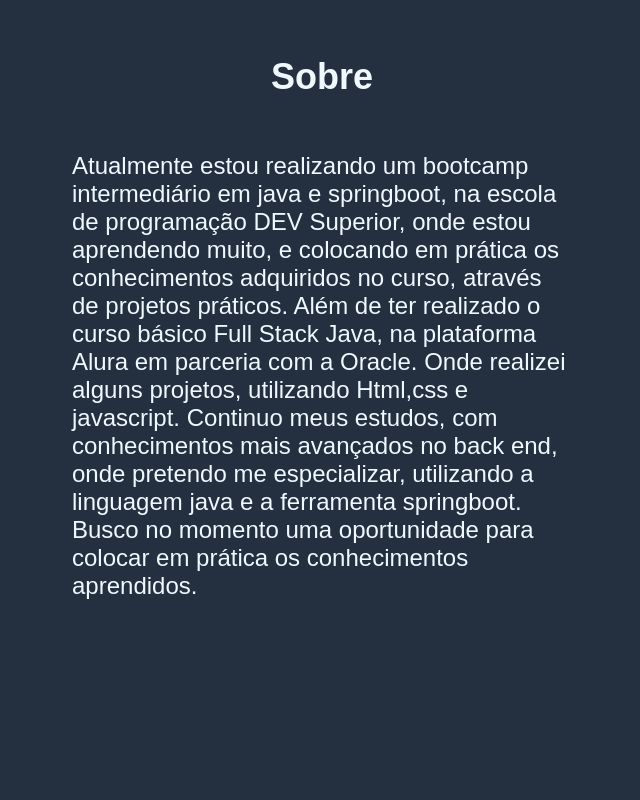
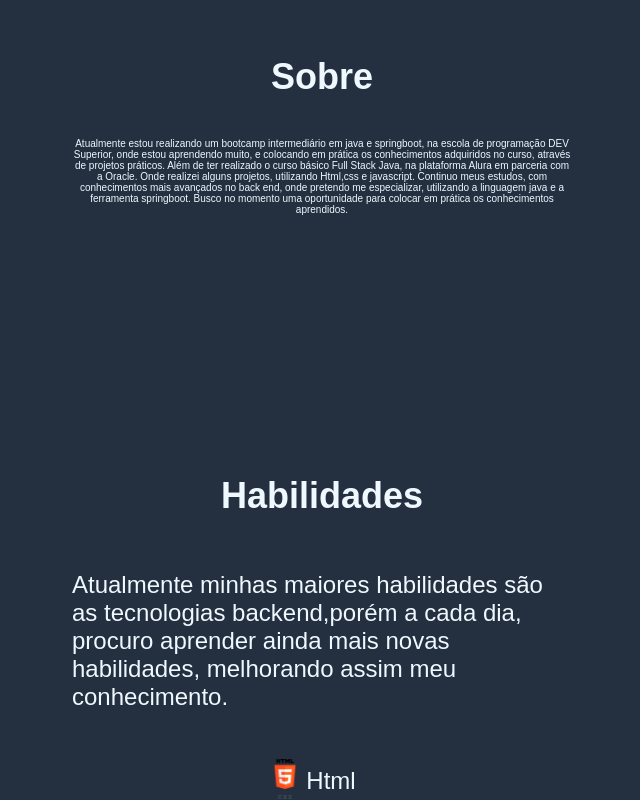
Before and after one commit to POLLY1515/github.io, a plain HTML site: page index.html in a window 1280 px wide. Shown: the part 758-1558 px from the top of the page, without its empty margins (318-958 px from the left). Drawn offline with Linux system fonts and the light colour scheme; a web font is replaced by a local one.

Commit message:
Modificando o @media

```diff
--- a/Css/style.css
+++ b/Css/style.css
@@ -238,4 +238,8 @@ footer p{
     .nav-brand{
         margin-bottom: 0px;
     }
+    .itens-container2 p{
+        font-size: 10px;
+        text-align: center;
+    }
 }
```
